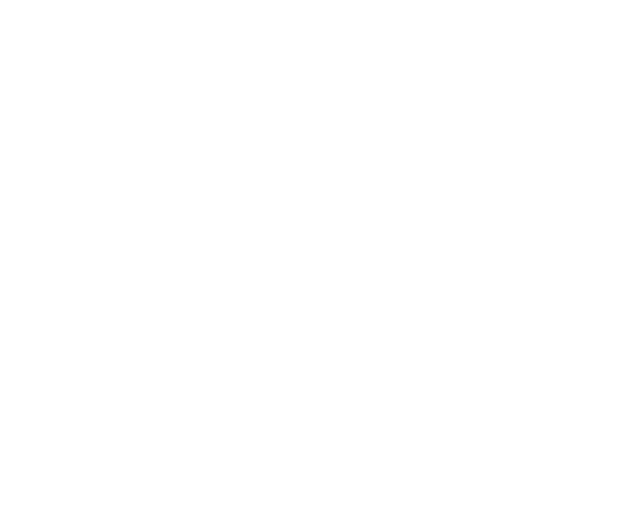
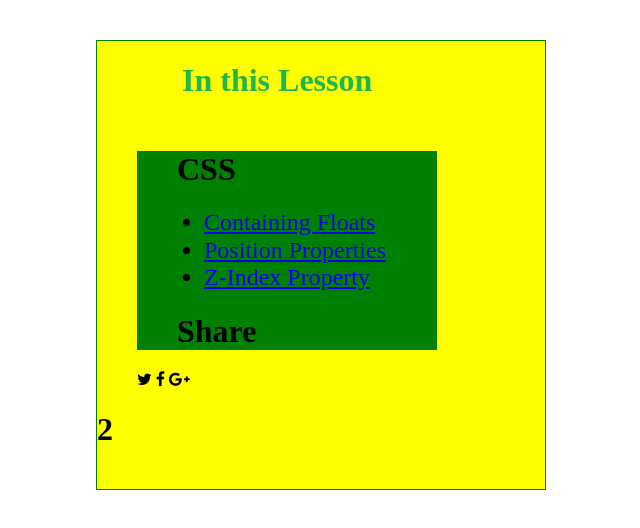
Before and after one commit to chanceyw/07-positioning-exercise, a website: page public/index.html in a window 1280 px wide. Shown: the whole page, without its empty margins (32-672 px from the left). Drawn offline with nearby package versions, Linux system fonts and the light colour scheme.

Commit message:
layed out index.html and styled page

```diff
--- /dev/null
+++ b/Brocfile.js
@@ -0,0 +1,5 @@
+module.exports = 'public';
+
+var Merge = require('broccoli-merge-trees');
+
+module.exports = new Merge(['public', 'bower_components/normalize-css', 'bower_components/font-awesome'], { overwrite: true });
--- a/public/app.css
+++ b/public/app.css
@@ -0,0 +1,32 @@
+html {
+  box-sizing: border-box;
+}
+*, *:before, *:after {
+  box-sizing: inherit;
+}
+.container {
+  position: absolute;
+  background-color: yellow;
+  width: 450px;
+  margin-left: 10%;
+  height: 450px;
+  margin-top: 40px;
+  border: solid green 1px;
+}
+.title {
+  margin-left: 85px;
+  color: #1FB64C;
+  padding-bottom: 30px;
+}
+
+.list{
+  margin-left: 40px;
+  background: green;
+  width: 300px;
+}
+.list li{
+  margin-left: 27px;
+  font-size: 1.5rem;
+}
+
+}
--- a/public/index.html
+++ b/public/index.html
@@ -1,5 +1,6 @@
 <!DOCTYPE html>
 <html>
+
 <head>
   <meta charset="utf-8">
   <link rel="stylesheet" href="normalize.css">
@@ -7,9 +8,24 @@
   <link rel="stylesheet" href="app.css">
   <title>positioning-exercise</title>
 </head>
+
 <body>
-<div class="container">
+  <section class="container">
+    <h1 class="title">In this Lesson</h1>
+    <ul class="list">
+    <h1 class="head">CSS</h1>
+      <li class="list-item"><a href="#">Containing Floats</a></li>
+      <li class="list-item"><a href="#">Position Properties</a></li>
+      <li class="list-item"><a href="#">Z-Index Property</a></li>
+      <h1 class="head">Share</h1>
+    </ul>
+    <ul class="img">
+     <i class="fa fa-twitter"></i>
+     <i class="fa fa-facebook"></i>
+     <i class="fa fa-google-plus"></i>
+    </ul>
+    <h1 class="2">2</h1>
+  </section>
+</body>
 
-</div>
-  </body>
 </html>
```
Lines whose indentation alone changed are shown as unchanged.
